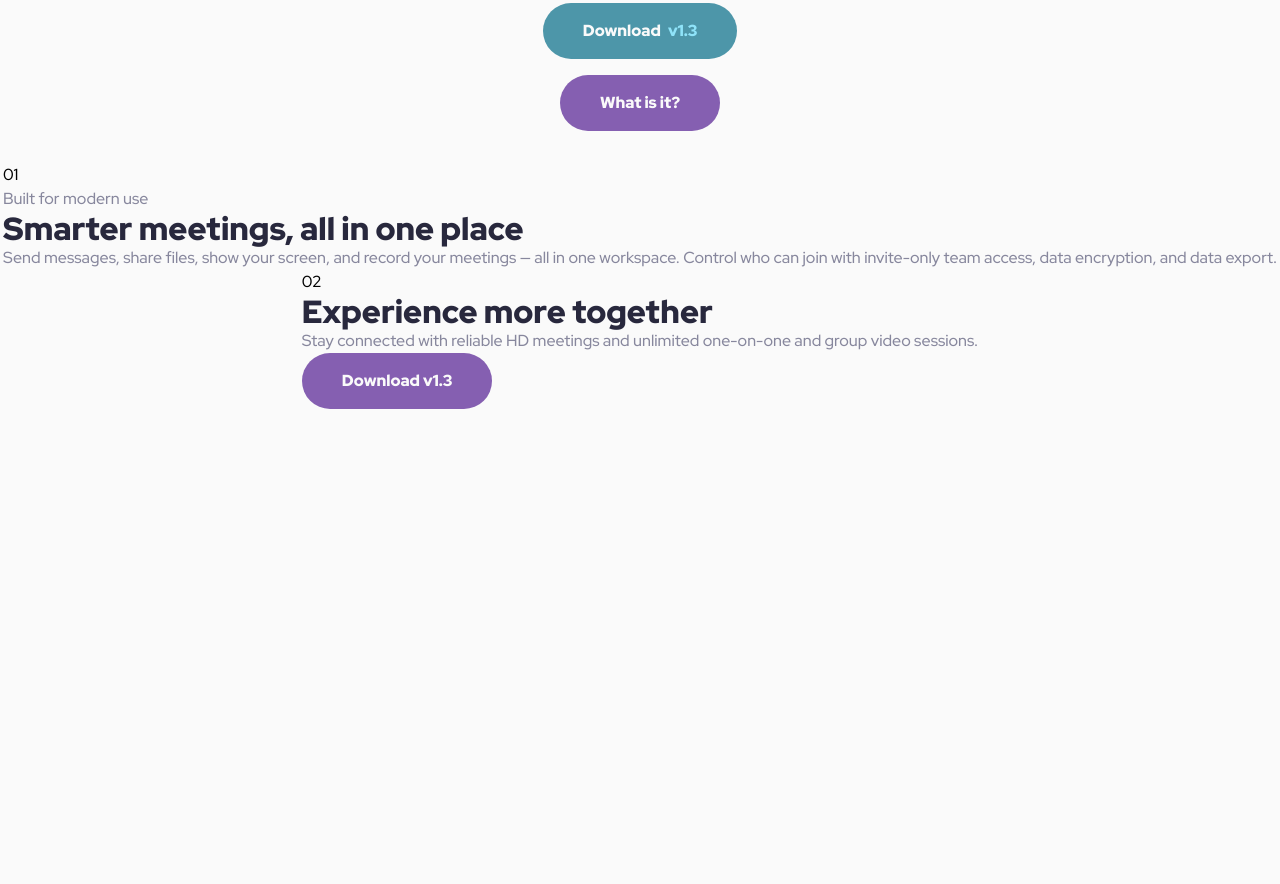
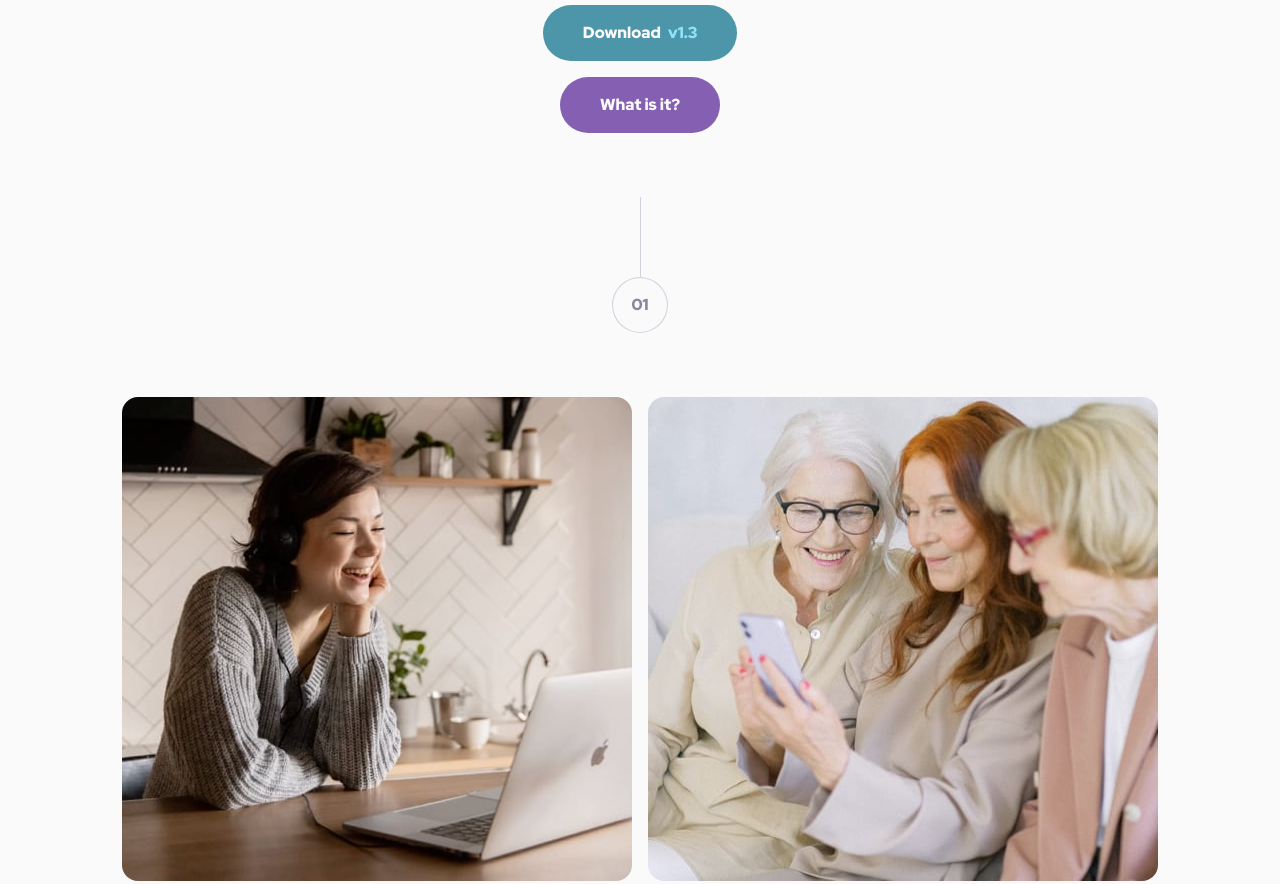
Before and after one commit to PetterTSaatvedt/meet-landing-page, a plain HTML site: page starter-code/index.html in a window 1280 px wide. Shown: the part 785-1669 px from the top of the page. Before the commit the page ends 1194 px from the top, so only its background shows below. Drawn offline with Linux system fonts and the light colour scheme.

Commit message:
Image grid + section numbers

```diff
--- a/starter-code/index.html
+++ b/starter-code/index.html
@@ -33,18 +33,28 @@
     </section>
 
     <section class="main-content">
-      <span>01</span>
-      <p>Built for modern use</p>
+      <span class="section-number-line"></span>
+      <span class="section-number">01</span>
+      <div class="main-image-grid">
+        <img src="./assets/desktop/image-woman-in-videocall.jpg" alt="Woman in videocall" class="grid-image">
+        <img src="./assets/desktop/image-women-videochatting.jpg" alt="Women videochatting" class="grid-image">
+        <img src="./assets/desktop/image-men-in-meeting.jpg" alt="Men in meeting" class="grid-image">
+        <img src="./assets/desktop/image-man-texting.jpg" alt="Man texting" class="grid-image">
+      </div>
+      <div class="main-text-content">
+        <p>Built for modern use</p>
 
-      <h2>Smarter meetings, all in one place</h2>
+        <h2>Smarter meetings, all in one place</h2>
 
-      <p>Send messages, share files, show your screen, and record your meetings — all in one
-      workspace. Control who can join with invite-only team access, data encryption, and data export.</p>
+        <p>Send messages, share files, show your screen, and record your meetings — all in one
+        workspace. Control who can join with invite-only team access, data encryption, and data export.</p>
+      </div>
     </section>
   </main>
 
   <footer>
-    <span>02</span>
+    <span class="section-number-line"></span>
+    <span class="section-number">02</span>
     <h2>Experience more together</h2>
     <p>Stay connected with reliable HD meetings and unlimited one-on-one and group video sessions.</p>
     <button class="button-purple">Download v1.3</button>
--- a/starter-code/style.css
+++ b/starter-code/style.css
@@ -136,6 +136,11 @@ button {
     background-color: #71C0D4;
 }
 
+.cyan-text {
+  color: var(--cyan-300);
+  margin-left: var(--spacing-50);
+}
+
 .button-purple {
     background-color: var(--purple-600);
     color: var(--white);
@@ -145,6 +150,7 @@ button {
     background-color: #B18BDD;
 }
 
+/* Header */
 header {
     display: flex;
     justify-content: center;
@@ -152,11 +158,7 @@ header {
     margin-top: var(--spacing-600);
 }
 
-.cyan-text {
-    color: var(--cyan-300);
-    margin-left: var(--spacing-50);
-}
-
+/* Hero content */
 .hero {
     display: grid;
     grid-template-columns: 1fr;
@@ -199,3 +201,53 @@ header {
     justify-content: center;
     gap: var(--spacing-200);
 }
+
+/* Main content */
+.section-number {
+  color: var(--slate-600);
+  font-weight: var(--font-black);
+  width: 3.5rem;
+  height: 3.5rem;
+  display: flex;
+  align-items: center;
+  justify-content: center;
+  border-radius: 999px;
+  line-height: 1.5;
+  background-color: var(--white);
+  /* Border inside */
+  -webkit-box-shadow:inset 0px 0px 0px 1px var(--slate-300);
+  -moz-box-shadow:inset 0px 0px 0px 1px var(--slate-300);
+  box-shadow:inset 0px 0px 0px 1px var(--slate-300);
+}
+
+.section-number-line {
+  border-left: 1px solid var(--slate-300);
+  height: 5rem;
+}
+
+.main-content {
+  display: flex;
+  flex-direction: column;
+  align-items: center;
+  justify-content: center;
+  padding: var(--spacing-400) var(--spacing-400) var(--spacing-800);
+}
+
+.main-image-grid {
+  display: grid;
+  grid-template-columns: repeat(2, 1fr);
+  grid-template-rows: repeat(2, 1fr);
+  gap: var(--spacing-200);
+  margin: var(--spacing-800) 0 var(--spacing-800);
+}
+
+.grid-image {
+  border-radius: var(--spacing-200);
+}
+
+footer {
+  display: flex;
+  flex-direction: column;
+  align-items: center;
+  justify-content: center;
+}
```
